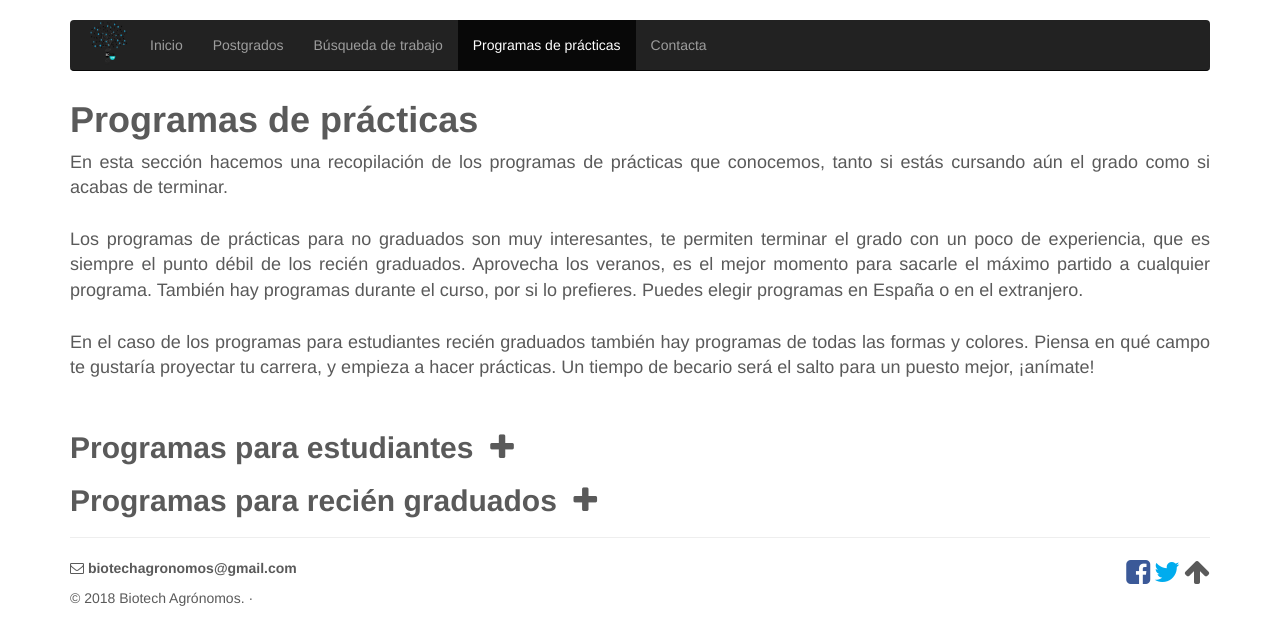
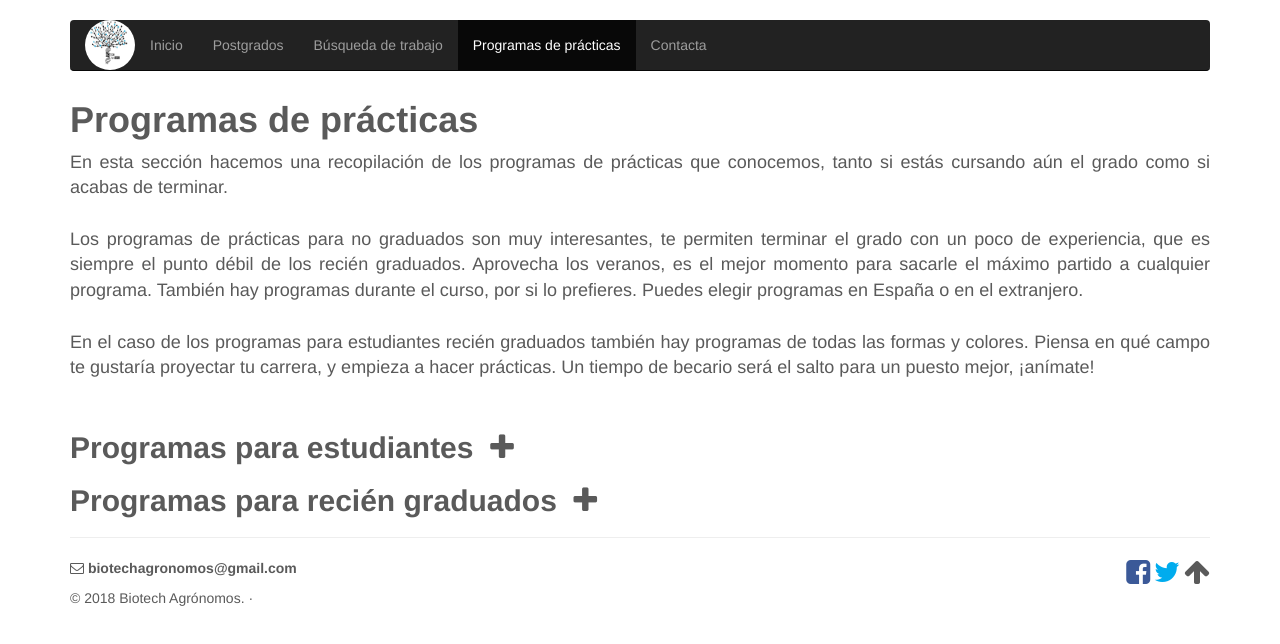
Before and after one commit to biotechagronomos/biotechagronomos.github.io, a plain HTML site: page practicas.html in a window 1280 px wide. Drawn offline with nearby package versions, Linux system fonts and the light colour scheme.

Commit message:
Update practicas.html

```diff
--- a/practicas.html
+++ b/practicas.html
@@ -48,7 +48,7 @@
                 <span class="icon-bar"></span>
                 <span class="icon-bar"></span>
               </button>
-			  <img class="img-circle" src="images/logo_biotec.png" alt="Logo" width="50" height="50">
+			  <img class="img-circle" src="images/Logo.jpg" alt="Logo" width="50" height="50">
             </div>
             <div id="navbar" class="navbar-collapse collapse">
               <ul class="nav navbar-nav">
```
